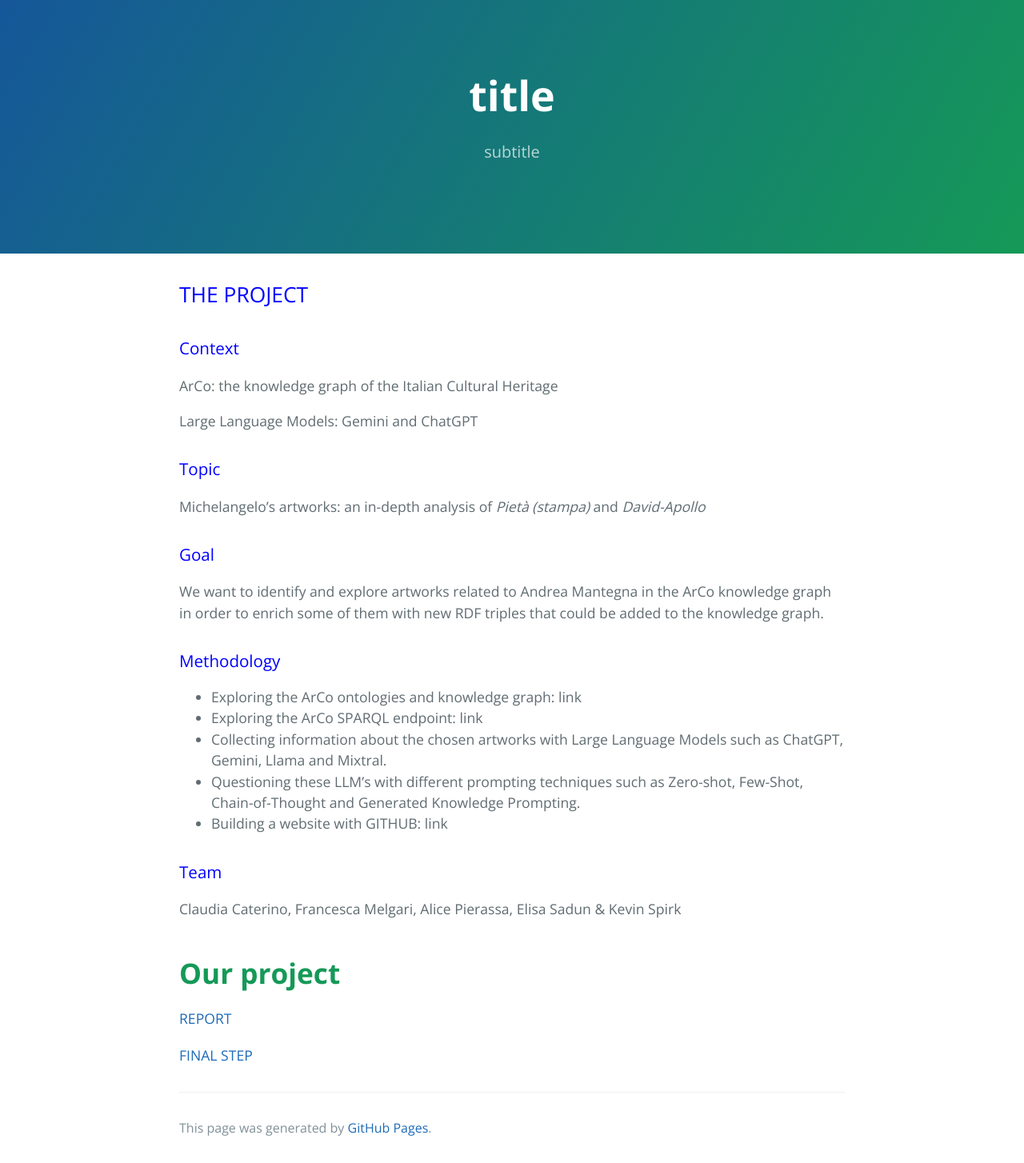
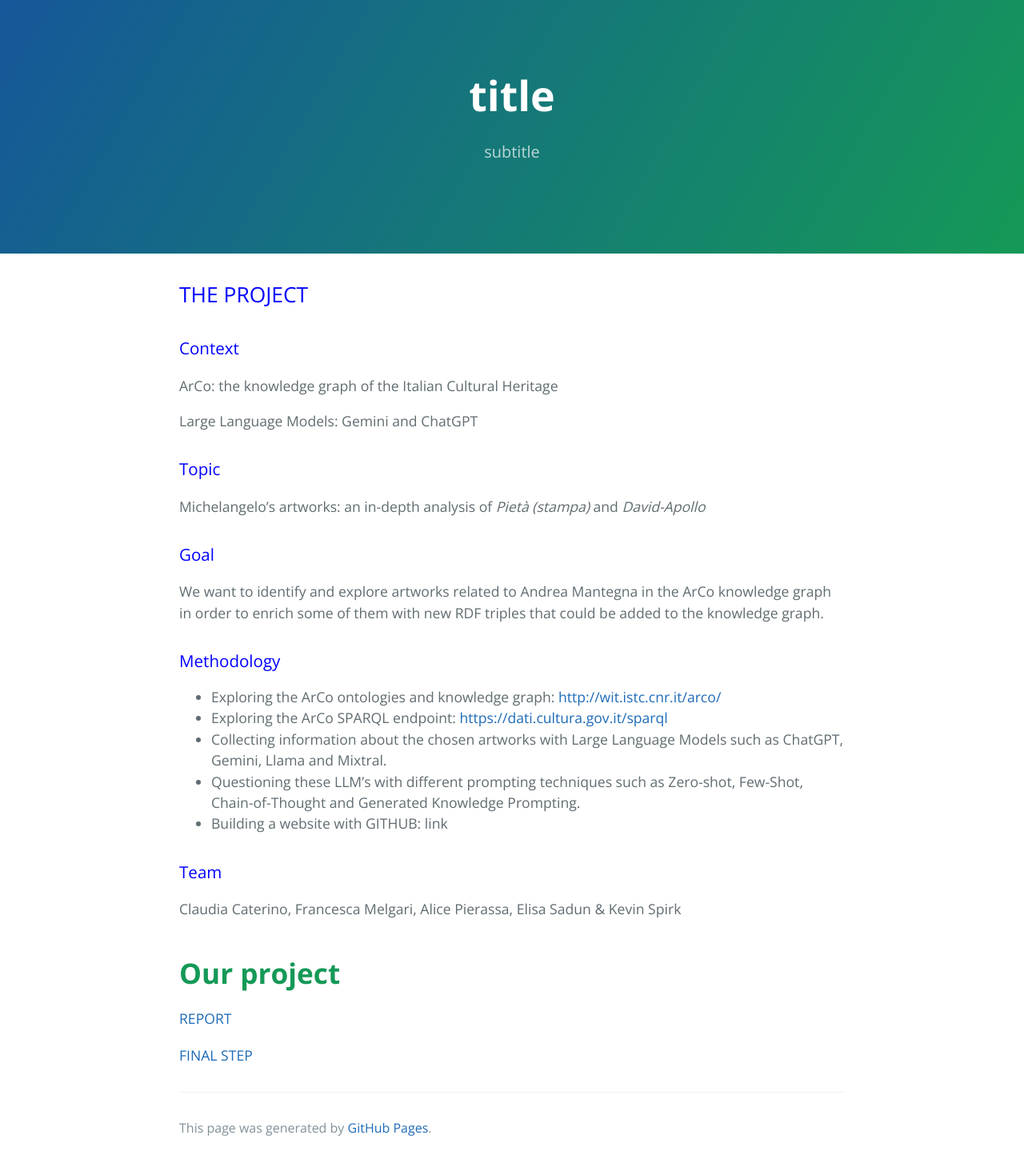
Before and after one commit to KevinITS-site/KevinITS-site.github.io, a Jekyll site: the page built from index.md, in a window 1280 px wide. Shown: the whole page at 80% size. Built offline with Jekyll 4.4.1, drawn with Linux system fonts in a browser that asks for light colours.

Commit message:
Update index.md

```diff
--- a/index.md
+++ b/index.md
@@ -19,8 +19,8 @@ We want to identify and explore artworks related to Andrea Mantegna in the ArCo
 
 <h3 style="color: blue;">Methodology</h3>
 
-- Exploring the ArCo ontologies and knowledge graph: link
-- Exploring the ArCo SPARQL endpoint: link
+- Exploring the ArCo ontologies and knowledge graph: <http://wit.istc.cnr.it/arco/>
+- Exploring the ArCo SPARQL endpoint: <https://dati.cultura.gov.it/sparql>
 - Collecting information about the chosen artworks with Large Language Models such as ChatGPT, Gemini, Llama and Mixtral.
 - Questioning these LLM's with different prompting techniques such as Zero-shot, Few-Shot, Chain-of-Thought and Generated Knowledge Prompting.
 - Building a website with GITHUB: link
```
